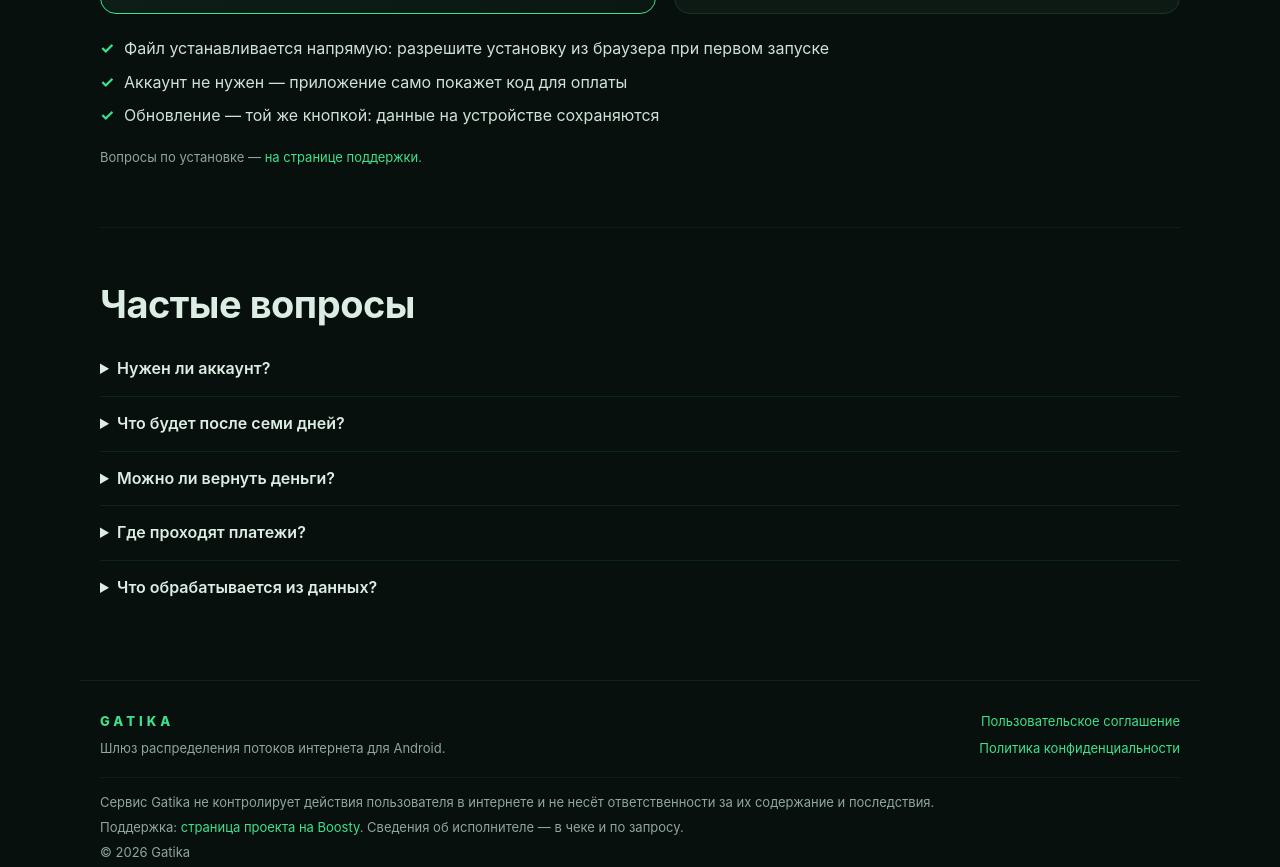
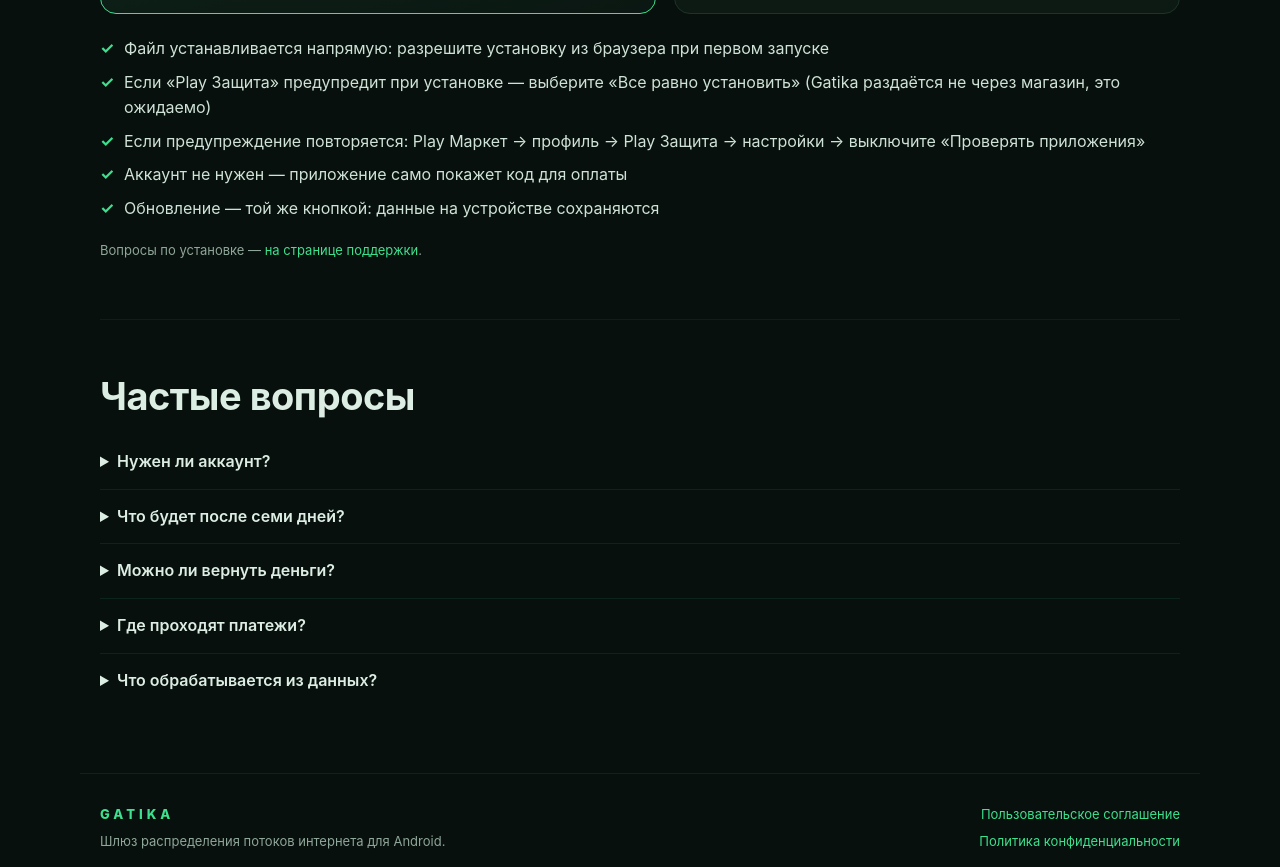
Before and after one commit to LeksLuter/gatika-site, a plain HTML site: page index.html in a window 1280 px wide. Shown: the part 3664-4531 px from the top of the page. Drawn offline with Linux system fonts and the light colour scheme; no server answers.

Commit message:
инструкция по Play Защите в блоке установки

```diff
--- a/index.html
+++ b/index.html
@@ -188,6 +188,8 @@
     </div>
     <ul class="checks dl-facts">
       <li>Файл устанавливается напрямую: разрешите установку из браузера при первом запуске</li>
+      <li>Если «Play Защита» предупредит при установке — выберите «Все равно установить» (Gatika раздаётся не через магазин, это ожидаемо)</li>
+      <li>Если предупреждение повторяется: Play Маркет → профиль → Play Защита → настройки → выключите «Проверять приложения»</li>
       <li>Аккаунт не нужен — приложение само покажет код для оплаты</li>
       <li>Обновление — той же кнопкой: данные на устройстве сохраняются</li>
     </ul>
```
